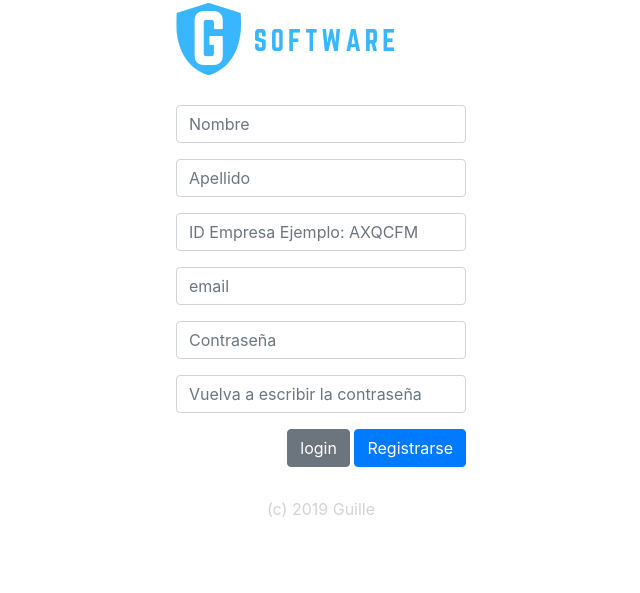
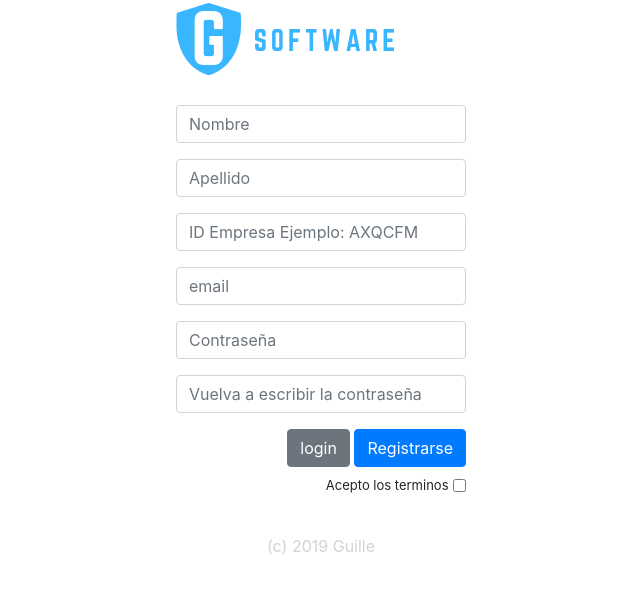
Before and after one commit to guilledp/Proyecto, a PHP site: page /register.html in a window 1280 px wide. Shown: the top 593 px of the page, without its empty margins (319-959 px from the left). Run offline with PHP 8.4, Linux system fonts and the light colour scheme.

Commit message:
Agregado terminos

```diff
--- a/css/styles.css
+++ b/css/styles.css
@@ -67,3 +67,15 @@ text-align: right;
 #imagen_perfil{
 max-width: 90px;
 }
+
+.terminos{
+	margin-top: 5px;
+}
+
+.terminos label{
+	font-size: small;
+}
+
+.terminos input{
+	vertical-align: middle;
+}
--- a/index.html
+++ b/index.html
@@ -1,5 +1,10 @@
 <!DOCTYPE html>
 <html lang="en" dir="ltr">
+
+ <?php
+ require("fun\cursos.php")
+ ?>
+
   <head>
     <meta charset="utf-8">
     <link rel="stylesheet" href="https://stackpath.bootstrapcdn.com/bootstrap/4.3.1/css/bootstrap.min.css" integrity="sha384-ggOyR0iXCbMQv3Xipma34MD+dH/1fQ784/j6cY/iJTQUOhcWr7x9JvoRxT2MZw1T" crossorigin="anonymous">
--- a/register.html
+++ b/register.html
@@ -56,6 +56,10 @@
             <a href="login.html" class="btn btn-secondary" >login</a>
             <a href="register.html" class="btn btn-primary" >Registrarse</a>
 
+            <div class="terminos">
+              <label class="" for="check1">Acepto los terminos</label>
+              <input class="" type="checkbox" name="check1" value="">
+            </div>
           </div>
 
           <footer>
```
Also changed, not shown: fun/cursos.php (added).
